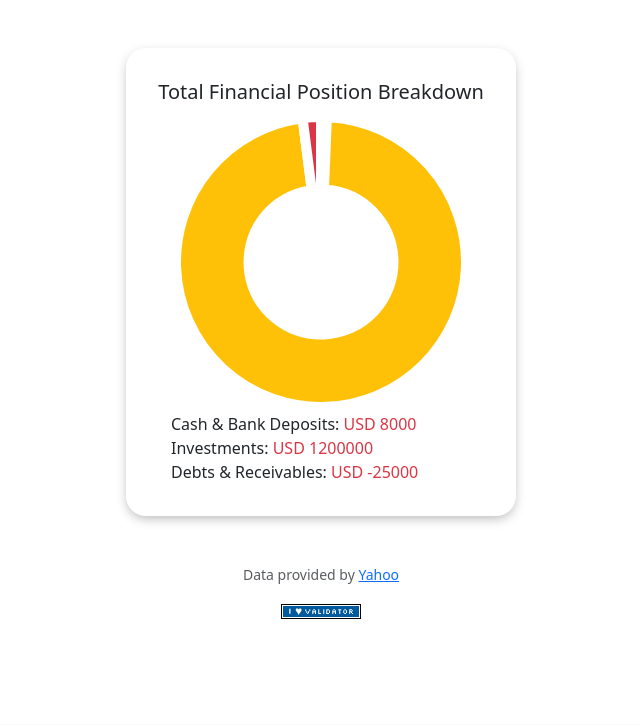
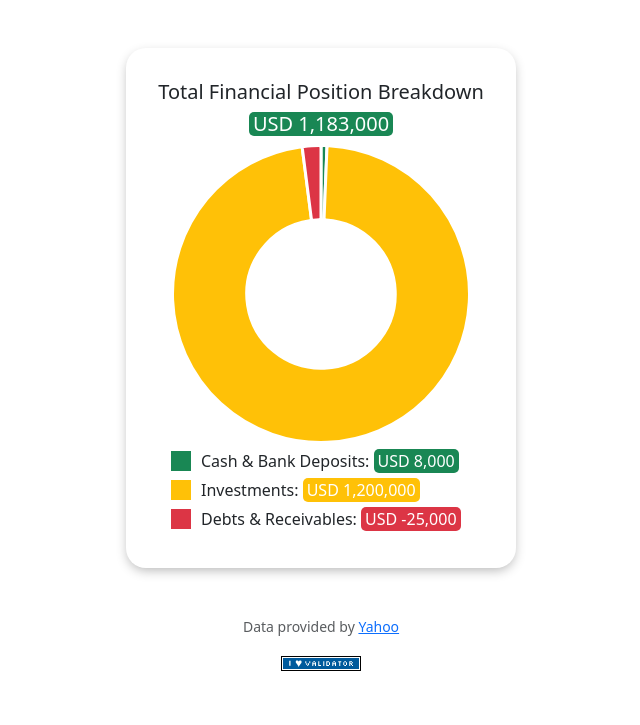
Before and after one commit to Ammmoe/Budgetary, a Flask app: page /analysis in a window 1280 px wide. Shown: the part 76-801 px from the top of the page, without its empty margins (319-959 px from the left). Before the commit the page ends 695 px from the top, so only its background shows below. Run offline with Flask 3, Linux system fonts and the light colour scheme; a user stored in the database is signed in; some libraries are stand-ins or nearby versions.

Commit message:
analysis page frontend 2nd update

```diff
--- a/static/styles.css
+++ b/static/styles.css
@@ -66,7 +66,7 @@ tr.text-primary td {
     padding: 32px 32px;
     box-shadow: 0 4px 12px -2px rgba(0, 0, 0, 0.3);
     border-radius: 20px;
-    transition: all 400ms ease;
+    /* transition: all 400ms ease; */
 }
 
 .donutChartContainer {
@@ -74,10 +74,10 @@ tr.text-primary td {
     height: auto;
 }
 
-.financial-stats-container:hover {
+/* .financial-stats-container:hover {
     transform: scale(1.02);
     box-shadow: 0 4px 16px -7px rgba(0, 0, 0, 0.3);
-}
+} */
 
 .financial-stats {
     display: flex;
@@ -87,3 +87,51 @@ tr.text-primary td {
     width: fit-content;
     padding: 32px 32px;
 }
+
+.legend {
+    display: flex;
+    align-items: center;
+    margin: 5px 0;
+}
+
+.success-color-box {
+    width: 20px;
+    height: 20px;
+    background-color: rgb(25, 135, 84);
+    margin-right: 10px;
+}
+
+.warning-color-box {
+    width: 20px;
+    height: 20px;
+    background-color: rgb(255, 193, 7);
+    margin-right: 10px;
+}
+
+.danger-color-box {
+    width: 20px;
+    height: 20px;
+    background-color: rgb(220, 53, 69);
+    margin-right: 10px;
+}
+
+.success-bg-text {
+    background-color: rgb(25, 135, 84);
+    color: white;
+    padding: 0 4px 0 4px;
+    border-radius: 5px;
+}
+
+.warning-bg-text {
+    background-color: rgb(255, 193, 7);
+    color: white;
+    padding: 0 4px 0 4px;
+    border-radius: 5px;
+}
+
+.danger-bg-text {
+    background-color: rgb(220, 53, 69);
+    color: white;
+    padding: 0 4px 0 4px;
+    border-radius: 5px;
+}
--- a/templates/analysis.html
+++ b/templates/analysis.html
@@ -7,23 +7,27 @@
 {% block main %}
 <div class="financial-stats-container">
     <div class="h5 text-center">Total Financial Position Breakdown</div>
+    <div class="h5 text-center success-bg-text">USD 1,183,000</div>
     <div class="finalcial-stats">
         <div class="doughnut-chart-container">
             <canvas id="doughnut-chart" class="doughnut-chart"></canvas>
         </div>
 
         <div class="financial-stat-details text-start">
-            <div>
-                <span>Cash & Bank Deposits: </span>
-                <span class="text-danger">USD 8000</span>
+            <div class="legend">
+                <div class="success-color-box"></div>
+                <span>Cash & Bank Deposits:&nbsp;</span>
+                <span class="success-bg-text">USD 8,000</span>
             </div>
-            <div>
-                <span>Investments: </span>
-                <span class="text-danger">USD 1200000</span>
+            <div class="legend">
+                <div class="warning-color-box"></div>
+                <span>Investments:&nbsp;</span>
+                <span class="warning-bg-text">USD 1,200,000</span>
             </div>
-            <div>
-                <span>Debts & Receivables: </span>
-                <span class="text-danger">USD -25000</span>
+            <div class="legend">
+                <div class="danger-color-box"></div>
+                <span>Debts & Receivables:&nbsp;</span>
+                <span class="danger-bg-text">USD -25,000</span>
             </div>
         </div>
     </div>
@@ -58,7 +62,7 @@
                 }
             },
             responsive: false,
-            borderWidth: 10,
+            borderWidth: 3,
             borderRadius: 2,
             hoverBorderWidth: 0
         }
```
Also changed, not shown: 2 other files.
